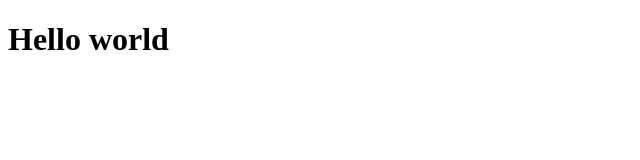
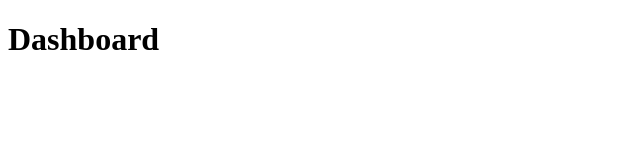
Before and after one commit to phamthomas12/CastleOnTheHill, a React (Create React App) app in the folder client/: page / in a window 1280 px wide. Shown: the top 160 px of the page, without its empty margins (0-640 px from the left). Built offline with nearby package versions, Linux system fonts and the light colour scheme.

Commit message:
added a dashboard

```diff
--- a/client/src/App.js
+++ b/client/src/App.js
@@ -1,7 +1,8 @@
 import React from "react";
+import Dashboard from "./pages/dashboard";
 
 function App() {
-  return <h1>Hello world</h1>;
+  return <Dashboard />;
 }
 
 export default App;
--- /dev/null
+++ b/client/src/pages/dashboard/index.js
@@ -0,0 +1,5 @@
+const Dashboard = () => {
+    return <h1>Dashboard</h1>;
+  };
+
+  export default Dashboard;
```
